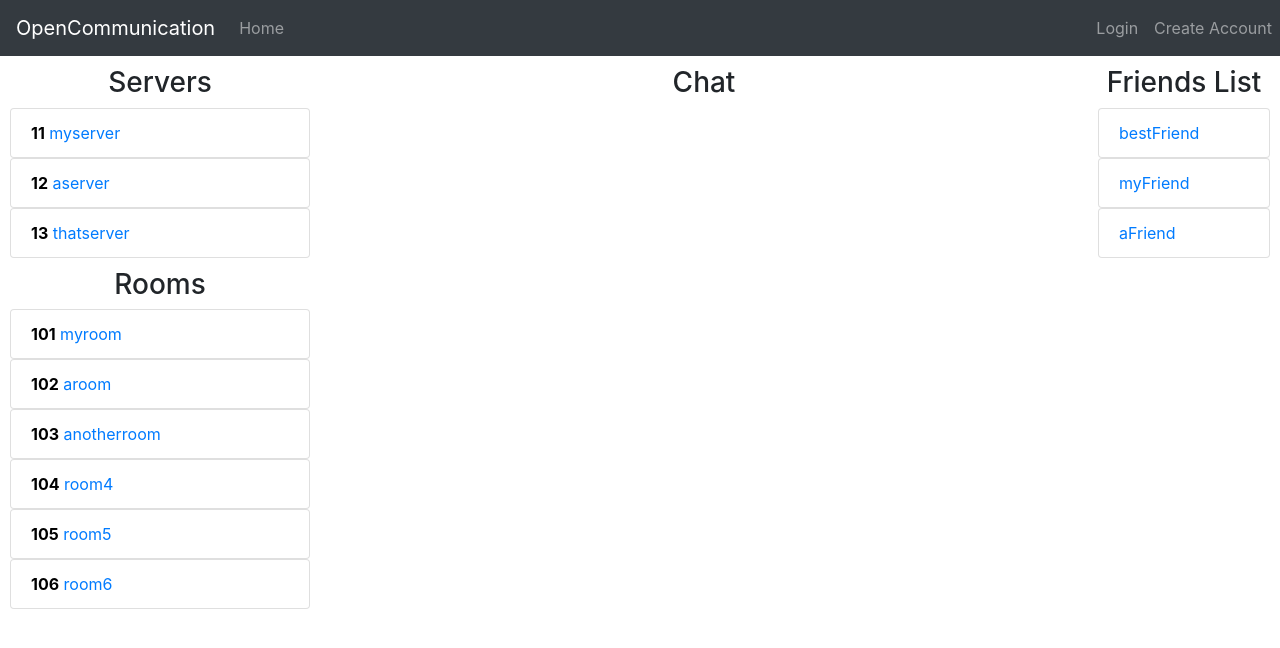
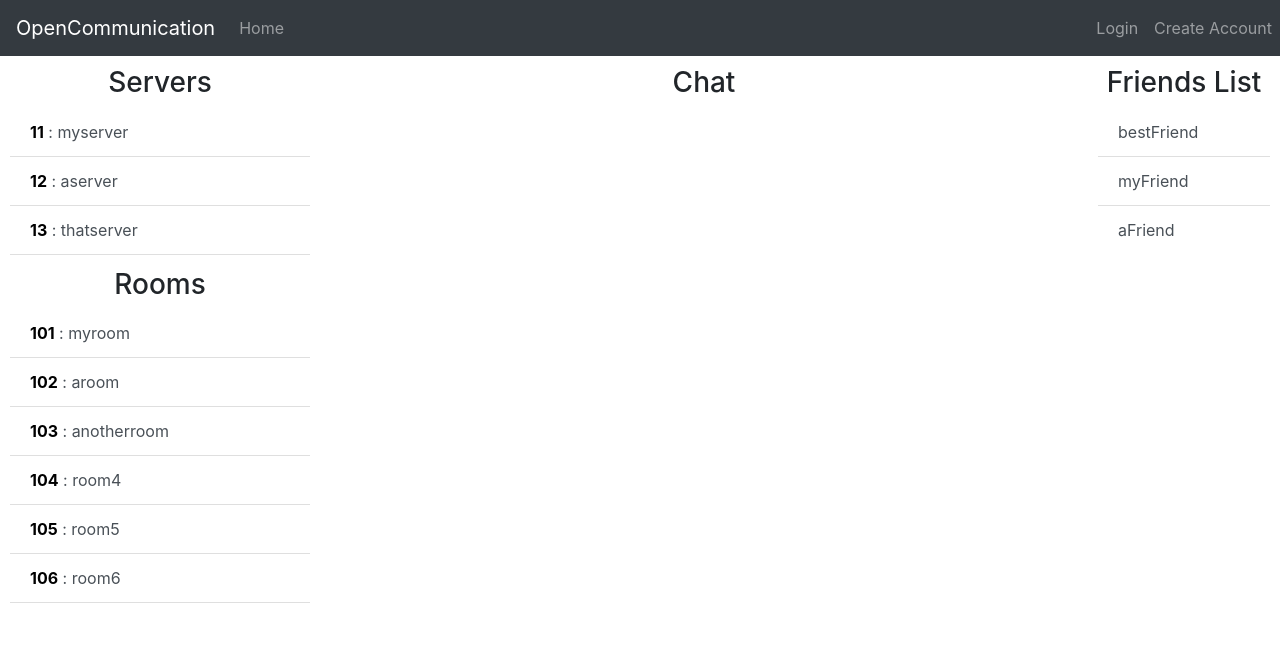
Before and after one commit to jaredglaser/OpenCommunicationFrontEnd, an Angular app: page /ui in a window 1280 px wide. Shown: the top 648 px of the page. Built offline with nearby package versions, Linux system fonts and the light colour scheme.

Commit message:
UI cleaned up

```diff
--- a/src/app/pages/ui/ui.component.css
+++ b/src/app/pages/ui/ui.component.css
@@ -26,6 +26,7 @@
 }
 
 
+
 #servers {
     max-height: 150px;
 }
@@ -34,7 +35,11 @@
     max-height: 300px;
 }
 
-.rooms-servers {
+#friends-list {
+    max-height: 300px;
+}
+
+.rooms-servers-ids {
     color: #000000;
     font-weight: bold;
 }
--- a/src/app/pages/ui/ui.component.html
+++ b/src/app/pages/ui/ui.component.html
@@ -8,21 +8,17 @@
   <div class="row">
     <div class="column left">
       <h3 class="header">Servers</h3>
-      <ul class="list-group" id="servers">
-        <li *ngFor="let server of servers">
-          <a href="/ui" class="list-group-item">
-            <span class="rooms-servers">{{server.id}}</span> {{server.name}}
-          </a>
-        </li>
+      <ul class="list-group list-group-flush" id="servers">
+        <button *ngFor="let server of servers" type=button class="list-group-item list-group-item-action">
+          <span class="rooms-servers-ids">{{server.id}}</span> : {{server.name}}
+        </button>
       </ul>
 
       <h3 class="header">Rooms</h3>
-      <ul class="list-group" id="rooms">
-        <li *ngFor="let room of rooms">
-          <a href="/ui" class="list-group-item">
-            <span class="rooms-servers">{{room.id}}</span> {{room.name}}
-          </a>
-        </li>
+      <ul class="list-group list-group-flush" id="rooms">
+        <button *ngFor="let room of rooms" type="button" class="list-group-item list-group-item-action">
+          <span class="rooms-servers-ids">{{room.id}}</span> : {{room.name}}
+        </button>
       </ul>
     </div>
 
@@ -35,12 +31,10 @@
       <h3 class="header">Friends List</h3>
       <div id="voice-chat">
         <div id="active-users">
-          <ul class="list-group" id="friends">
-            <li *ngFor = "let friend of friends">
-              <a href="/ui" class="list-group-item">
-                <span>{{friend.username}}</span>
-              </a>
-            </li>
+          <ul class="list-group list-group-flush" id="friends-list">
+            <button *ngFor = "let friend of friends" type="button" class="list-group-item list-group-item-action">
+              <span>{{friend.username}}</span>
+            </button>
           </ul>
         </div>
       </div>
```
